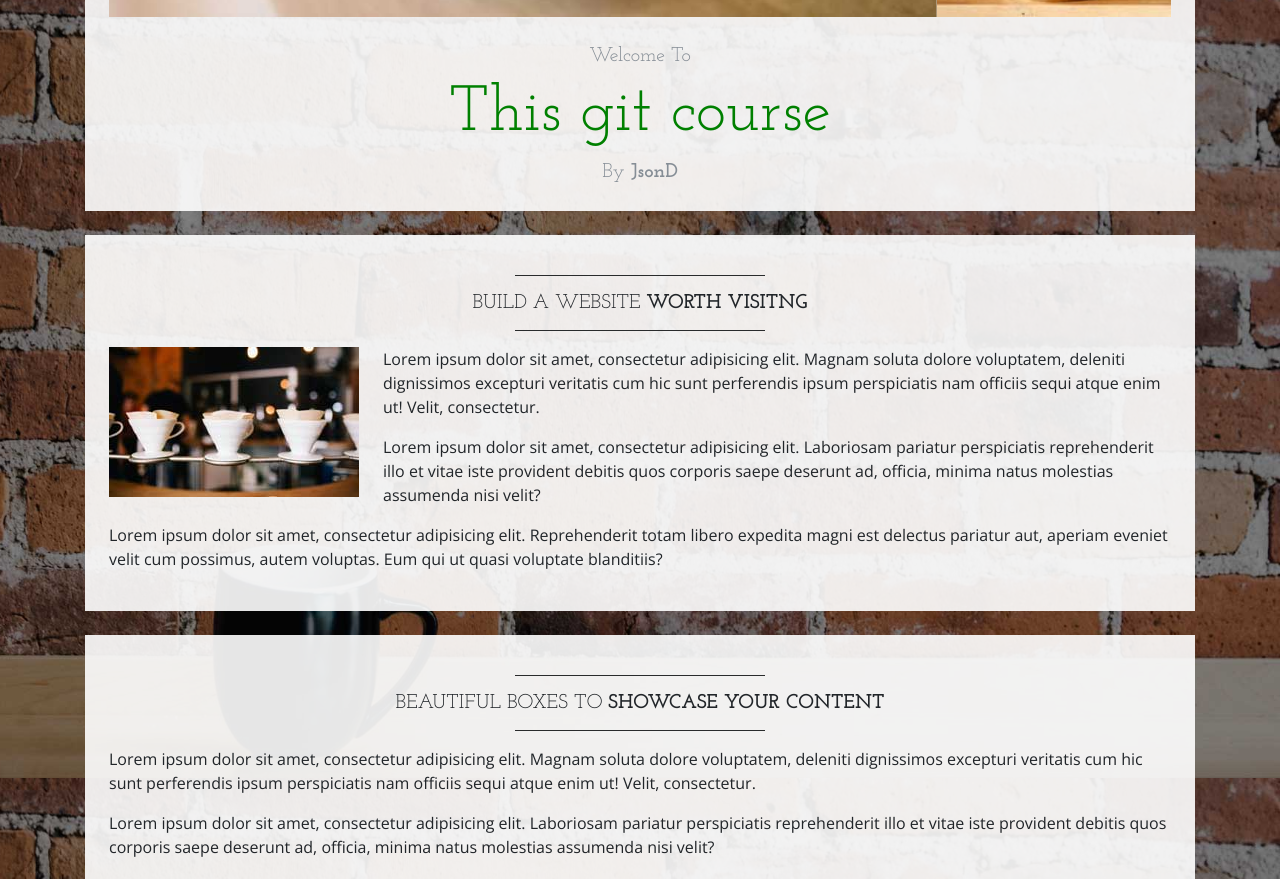
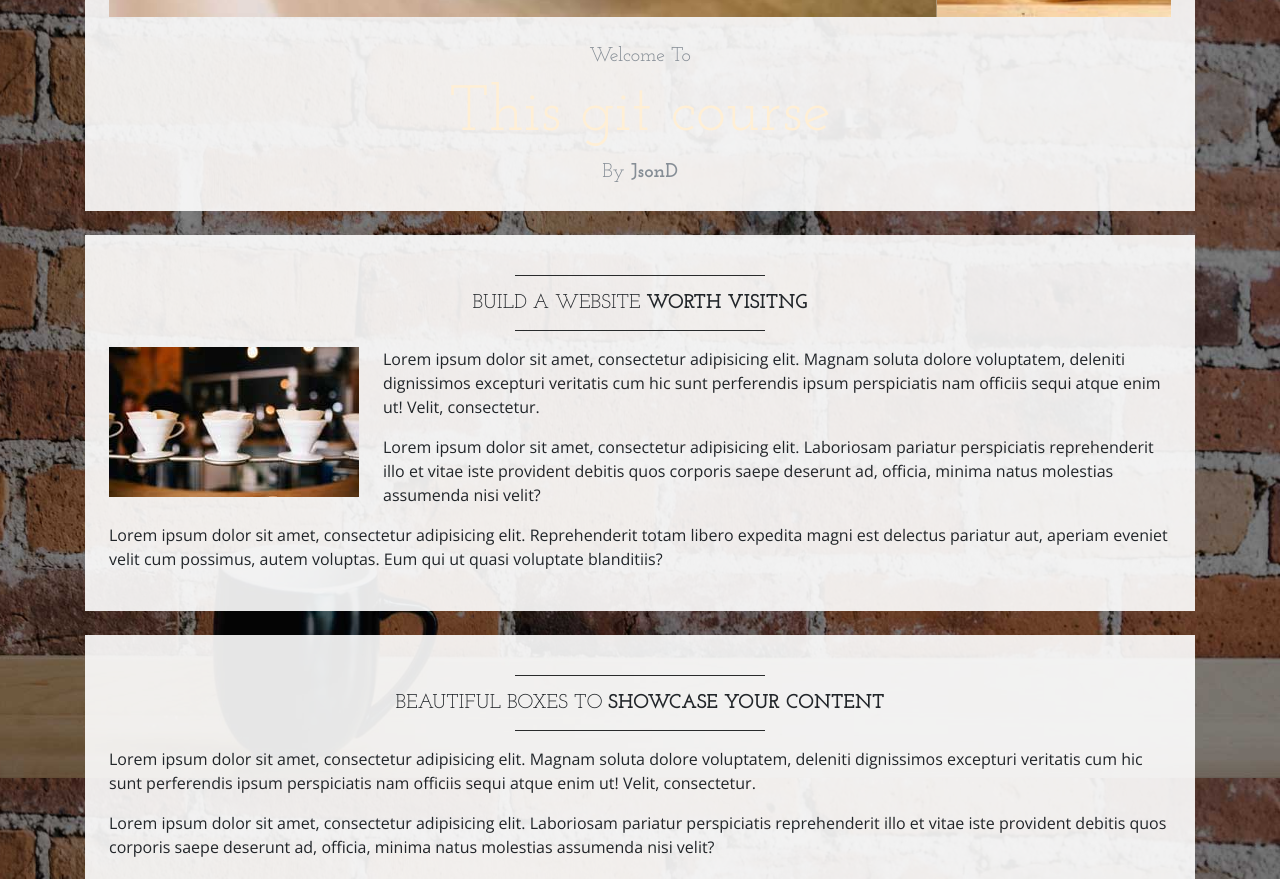
Before and after one commit to JasonDuquain/learn-git, a website: page index.html in a window 1280 px wide. Shown: the part 822-1701 px from the top of the page. Drawn offline with nearby package versions, Linux system fonts and the light colour scheme.

Commit message:
chnged color h1 to papaywhip

```diff
--- a/css/business-casual.css
+++ b/css/business-casual.css
@@ -19,7 +19,7 @@ h1, h2, h3, h4, h5, h6, .text-heading {
 
 h1 {
   font-size: 4rem;
-    color: green;
+    color: papayawhip;
 }
 
 .tagline-upper {
```
